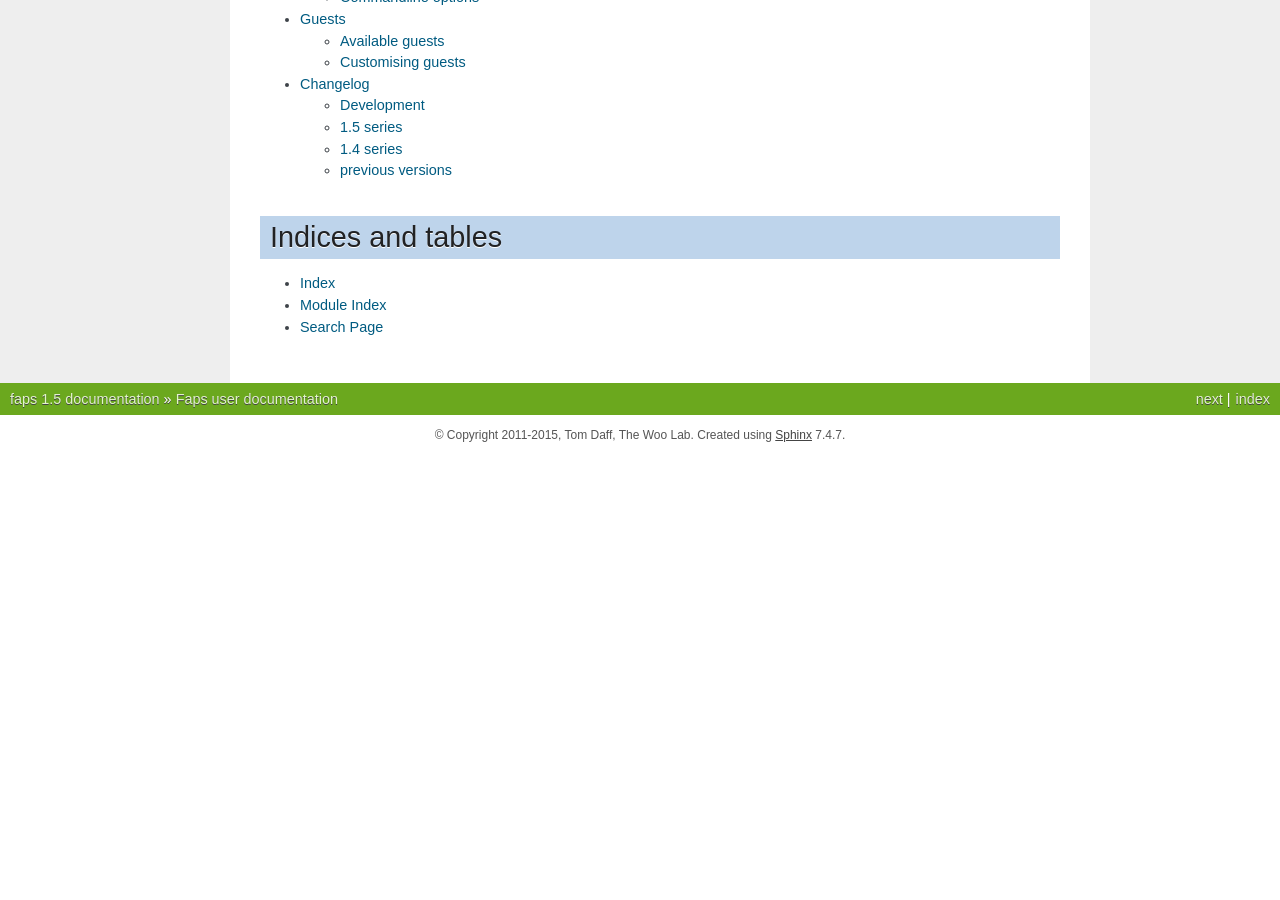
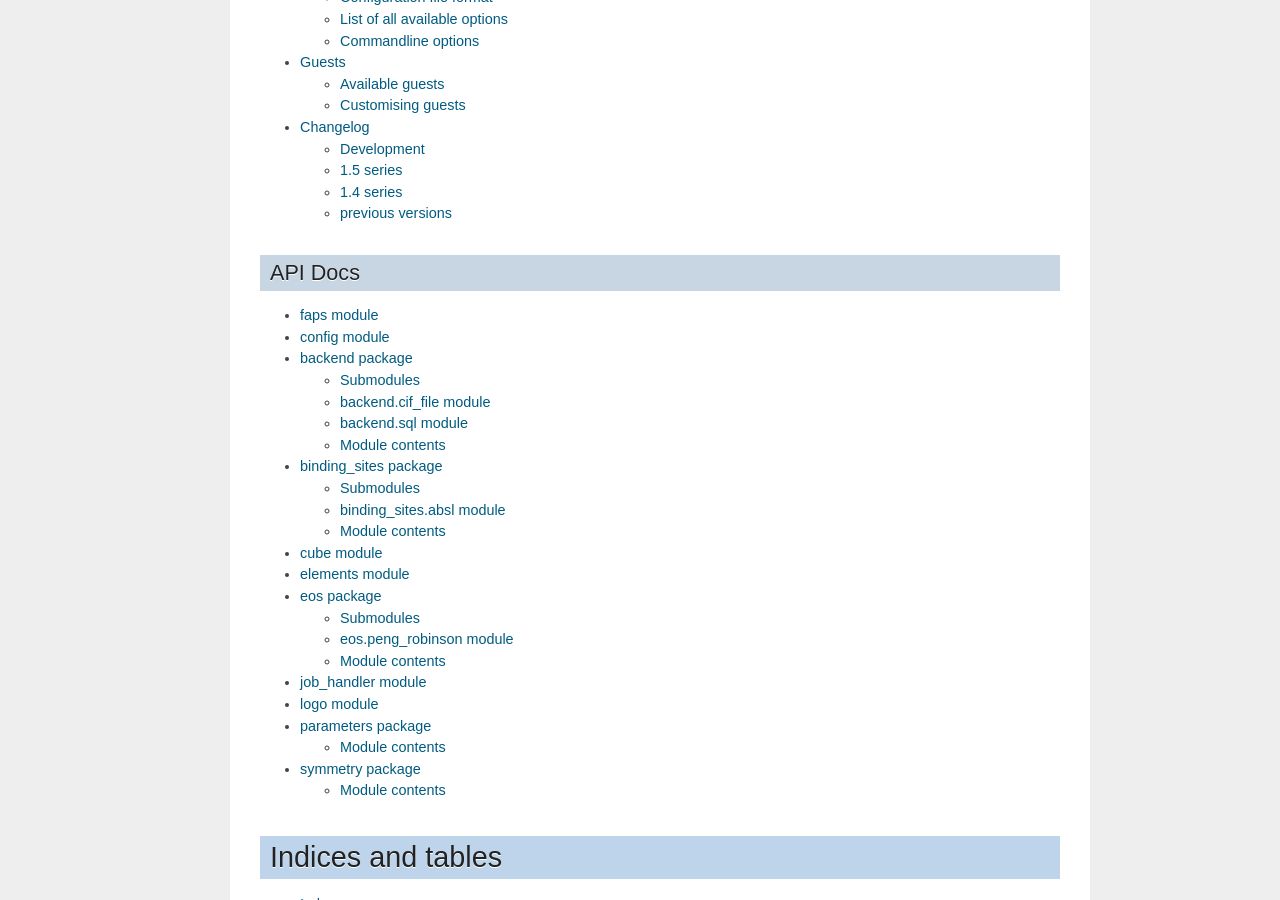
Before and after one commit to tdaff/automation, a Sphinx documentation site: the page built from docs/index.rst, in a window 1280 px wide and 900 px high, scrolled down 1023 px. Built offline with Sphinx 7.4.7, drawn with Linux system fonts in a browser that asks for light colours; formulas are drawn with MathJax 3; before the commit the page ends 1478 px from its top, so only the background shows below that; some of the changed text lies outside the part shown.

Commit message:
docs include api documentation

```diff
--- /dev/null
+++ b/docs/api/backend.rst
@@ -0,0 +1,30 @@
+backend package
+===============
+
+Submodules
+----------
+
+backend.cif_file module
+-----------------------
+
+.. automodule:: backend.cif_file
+    :members:
+    :undoc-members:
+    :show-inheritance:
+
+backend.sql module
+------------------
+
+.. automodule:: backend.sql
+    :members:
+    :undoc-members:
+    :show-inheritance:
+
+
+Module contents
+---------------
+
+.. automodule:: backend
+    :members:
+    :undoc-members:
+    :show-inheritance:
--- /dev/null
+++ b/docs/api/binding_sites.rst
@@ -0,0 +1,22 @@
+binding_sites package
+=====================
+
+Submodules
+----------
+
+binding_sites.absl module
+-------------------------
+
+.. automodule:: binding_sites.absl
+    :members:
+    :undoc-members:
+    :show-inheritance:
+
+
+Module contents
+---------------
+
+.. automodule:: binding_sites
+    :members:
+    :undoc-members:
+    :show-inheritance:
--- /dev/null
+++ b/docs/api/eos.rst
@@ -0,0 +1,22 @@
+eos package
+===========
+
+Submodules
+----------
+
+eos.peng_robinson module
+------------------------
+
+.. automodule:: eos.peng_robinson
+    :members:
+    :undoc-members:
+    :show-inheritance:
+
+
+Module contents
+---------------
+
+.. automodule:: eos
+    :members:
+    :undoc-members:
+    :show-inheritance:
--- /dev/null
+++ b/docs/api/parameters.rst
@@ -0,0 +1,10 @@
+parameters package
+==================
+
+Module contents
+---------------
+
+.. automodule:: parameters
+    :members:
+    :undoc-members:
+    :show-inheritance:
--- /dev/null
+++ b/docs/api/symmetry.rst
@@ -0,0 +1,10 @@
+symmetry package
+================
+
+Module contents
+---------------
+
+.. automodule:: symmetry
+    :members:
+    :undoc-members:
+    :show-inheritance:
--- a/docs/conf.py
+++ b/docs/conf.py
@@ -3,7 +3,8 @@
 # faps documentation build configuration file, created by
 # sphinx-quickstart on Wed Oct 05 15:42:12 2011.
 #
-# This file is execfile()d with the current directory set to its containing dir.
+# This file is execfile()d with the current directory set to its
+# containing dir.
 #
 # Note that not all possible configuration values are present in this
 # autogenerated file.
@@ -11,27 +12,41 @@
 # All configuration values have a default; values that are commented out
 # serve to show the default.
 
-import sys, os
+import sys
+import os
+import shlex
 
 # If extensions (or modules to document with autodoc) are in another directory,
 # add these directories to sys.path here. If the directory is relative to the
 # documentation root, use os.path.abspath to make it absolute, like shown here.
-#sys.path.insert(0, os.path.abspath('.'))
+sys.path.insert(0, os.path.abspath('..'))
 
-# -- General configuration -----------------------------------------------------
+# -- General configuration ------------------------------------------------
 
 # If your documentation needs a minimal Sphinx version, state it here.
 #needs_sphinx = '1.0'
 
-# Add any Sphinx extension module names here, as strings. They can be extensions
-# coming with Sphinx (named 'sphinx.ext.*') or your custom ones.
-extensions = ['sphinx.ext.autodoc', 'sphinx.ext.todo', 'sphinx.ext.pngmath',
-              'sphinxcontrib.bibtex']
+# Add any Sphinx extension module names here, as strings. They can be
+# extensions coming with Sphinx (named 'sphinx.ext.*') or your custom
+# ones.
+extensions = [
+    'sphinx.ext.autodoc',
+    'sphinx.ext.todo',
+    'sphinx.ext.pngmath',
+    'sphinxcontrib.bibtex',
+    'sphinx.ext.viewcode',
+    'numpydoc',
+    'sphinx.ext.autosummary',
+]
+
+numpydoc_show_class_members = False
 
 # Add any paths that contain templates here, relative to this directory.
 templates_path = ['_templates']
 
-# The suffix of source filenames.
+# The suffix(es) of source filenames.
+# You can specify multiple suffix as a list of string:
+# source_suffix = ['.rst', '.md']
 source_suffix = '.rst'
 
 # The encoding of source files.
@@ -43,6 +58,7 @@
 # General information about the project.
 project = u'faps'
 copyright = u'2011-2015, Tom Daff, The Woo Lab'
+author = u'Tom Daff'
 
 # The version info for the project you're documenting, acts as replacement for
 # |version| and |release|, also used in various other places throughout the
@@ -55,7 +71,10 @@
 
 # The language for content autogenerated by Sphinx. Refer to documentation
 # for a list of supported languages.
-#language = None
+#
+# This is also used if you do content translation via gettext catalogs.
+# Usually you set "language" from the command line for these cases.
+language = 'en'
 
 # There are two options for replacing |today|: either, you set today to some
 # non-false value, then it is used:
@@ -67,7 +86,8 @@
 # directories to ignore when looking for source files.
 exclude_patterns = ['_build']
 
-# The reST default role (used for this markup: `text`) to use for all documents.
+# The reST default role (used for this markup: `text`) to use for all
+# documents.
 #default_role = None
 
 # If true, '()' will be appended to :func: etc. cross-reference text.
@@ -87,8 +107,14 @@
 # A list of ignored prefixes for module index sorting.
 #modindex_common_prefix = []
 
+# If true, keep warnings as "system message" paragraphs in the built documents.
+#keep_warnings = False
 
-# -- Options for HTML output ---------------------------------------------------
+# If true, `todo` and `todoList` produce output, else they produce nothing.
+todo_include_todos = True
+
+
+# -- Options for HTML output ----------------------------------------------
 
 # The theme to use for HTML and HTML Help pages.  See the documentation for
 # a list of builtin themes.
@@ -122,6 +148,11 @@
 # relative to this directory. They are copied after the builtin static files,
 # so a file named "default.css" will overwrite the builtin "default.css".
 html_static_path = ['_static']
+
+# Add any extra paths that contain custom files (such as robots.txt or
+# .htaccess) here, relative to this directory. These files are copied
+# directly to the root of the documentation.
+#html_extra_path = []
 
 # If not '', a 'Last updated on:' timestamp is inserted at every page bottom,
 # using the given strftime format.
@@ -164,22 +195,44 @@
 # This is the file name suffix for HTML files (e.g. ".xhtml").
 #html_file_suffix = None
 
+# Language to be used for generating the HTML full-text search index.
+# Sphinx supports the following languages:
+#   'da', 'de', 'en', 'es', 'fi', 'fr', 'hu', 'it', 'ja'
+#   'nl', 'no', 'pt', 'ro', 'ru', 'sv', 'tr'
+#html_search_language = 'en'
+
+# A dictionary with options for the search language support, empty by default.
+# Now only 'ja' uses this config value
+#html_search_options = {'type': 'default'}
+
+# The name of a javascript file (relative to the configuration directory) that
+# implements a search results scorer. If empty, the default will be used.
+#html_search_scorer = 'scorer.js'
+
 # Output file base name for HTML help builder.
-htmlhelp_basename = 'fapsdoc'
+htmlhelp_basename = 'fapsdocdoc'
 
+# -- Options for LaTeX output ---------------------------------------------
 
-# -- Options for LaTeX output --------------------------------------------------
-
-# The paper size ('letter' or 'a4').
-#latex_paper_size = 'letter'
+latex_elements = {
+# The paper size ('letterpaper' or 'a4paper').
+#'papersize': 'letterpaper',
 
 # The font size ('10pt', '11pt' or '12pt').
-#latex_font_size = '10pt'
+#'pointsize': '10pt',
+
+# Additional stuff for the LaTeX preamble.
+#'preamble': '',
+
+# Latex figure (float) alignment
+#'figure_align': 'htbp',
+}
 
 # Grouping the document tree into LaTeX files. List of tuples
-# (source start file, target name, title, author, documentclass [howto/manual]).
+# (source start file, target name, title,
+#  author, documentclass [howto, manual, or own class]).
 latex_documents = [
-  ('index', 'faps.tex', u'faps Documentation',
+  (master_doc, 'faps.tex', u'faps Documentation',
    u'Tom Daff', 'manual'),
 ]
 
@@ -197,9 +250,6 @@
 # If true, show URL addresses after external links.
 #latex_show_urls = False
 
-# Additional stuff for the LaTeX preamble.
-#latex_preamble = ''
-
 # Documents to append as an appendix to all manuals.
 #latex_appendices = []
 
@@ -207,15 +257,113 @@
 #latex_domain_indices = True
 
 
-# -- Options for manual page output --------------------------------------------
+# -- Options for manual page output ---------------------------------------
 
 # One entry per manual page. List of tuples
 # (source start file, name, description, authors, manual section).
 man_pages = [
-    ('index', 'faps', u'faps Documentation',
-     [u'Tom Daff'], 1)
+    (master_doc, 'faps', u'faps Documentation',
+     [author], 1)
 ]
 
-# Make the options include
+# If true, show URL addresses after external links.
+#man_show_urls = False
+
+
+# -- Options for Texinfo output -------------------------------------------
+
+# Grouping the document tree into Texinfo files. List of tuples
+# (source start file, target name, title, author,
+#  dir menu entry, description, category)
+texinfo_documents = [
+  (master_doc, 'fapsapidoc', u'faps apidoc Documentation',
+   author, 'fapsapidoc', 'One line description of project.',
+   'Miscellaneous'),
+]
+
+# Documents to append as an appendix to all manuals.
+#texinfo_appendices = []
+
+# If false, no module index is generated.
+#texinfo_domain_indices = True
+
+# How to display URL addresses: 'footnote', 'no', or 'inline'.
+#texinfo_show_urls = 'footnote'
+
+# If true, do not generate a @detailmenu in the "Top" node's menu.
+#texinfo_no_detailmenu = False
+
+
+# -- Options for Epub output ----------------------------------------------
+
+# Bibliographic Dublin Core info.
+epub_title = project
+epub_author = author
+epub_publisher = author
+epub_copyright = copyright
+
+# The basename for the epub file. It defaults to the project name.
+#epub_basename = project
+
+# The HTML theme for the epub output. Since the default themes are not optimized
+# for small screen space, using the same theme for HTML and epub output is
+# usually not wise. This defaults to 'epub', a theme designed to save visual
+# space.
+#epub_theme = 'epub'
+
+# The language of the text. It defaults to the language option
+# or 'en' if the language is not set.
+#epub_language = ''
+
+# The scheme of the identifier. Typical schemes are ISBN or URL.
+#epub_scheme = ''
+
+# The unique identifier of the text. This can be a ISBN number
+# or the project homepage.
+#epub_identifier = ''
+
+# A unique identification for the text.
+#epub_uid = ''
+
+# A tuple containing the cover image and cover page html template filenames.
+#epub_cover = ()
+
+# A sequence of (type, uri, title) tuples for the guide element of content.opf.
+#epub_guide = ()
+
+# HTML files that should be inserted before the pages created by sphinx.
+# The format is a list of tuples containing the path and title.
+#epub_pre_files = []
+
+# HTML files shat should be inserted after the pages created by sphinx.
+# The format is a list of tuples containing the path and title.
+#epub_post_files = []
+
+# A list of files that should not be packed into the epub file.
+epub_exclude_files = ['search.html']
+
+# The depth of the table of contents in toc.ncx.
+#epub_tocdepth = 3
+
+# Allow duplicate toc entries.
+#epub_tocdup = True
+
+# Choose between 'default' and 'includehidden'.
+#epub_tocscope = 'default'
+
+# Fix unsupported image types using the Pillow.
+#epub_fix_images = False
+
+# Scale large images.
+#epub_max_image_width = 0
+
+# How to display URL addresses: 'footnote', 'no', or 'inline'.
+#epub_show_urls = 'inline'
+
+# If false, no index is generated.
+#epub_use_index = True
+
+# We generate the options.inc on the fly from the deafults.ini.
+# Make the options include every time this file is run.
 import subprocess
 subprocess.Popen(['python', 'defaults_to_rst.py'])
--- a/docs/index.rst
+++ b/docs/index.rst
@@ -26,6 +26,28 @@
    guests
    changes
 
+
+.. _api-docs:
+
+--------
+API Docs
+--------
+
+.. toctree::
+   :maxdepth: 2
+
+   api/faps
+   api/config
+   api/backend
+   api/binding_sites
+   api/cube
+   api/elements
+   api/eos
+   api/job_handler
+   api/logo
+   api/parameters
+   api/symmetry
+
 ==================
 Indices and tables
 ==================
--- a/docs/modules.rst
+++ b/docs/modules.rst
@@ -1,3 +1,5 @@
+.. _modules:
+
 =================
 Available Modules
 =================
--- a/docs/options.rst
+++ b/docs/options.rst
@@ -1,3 +1,5 @@
+.. _options:
+
 =======
 Options
 =======
```
Also changed, not shown: README.rst (+36 -13 lines), docs/api/config.rst (added, +7 -0 lines), docs/api/cube.rst (added, +7 -0 lines), docs/api/elements.rst (added, +7 -0 lines), docs/api/faps.rst (added, +7 -0 lines), docs/api/job_handler.rst (added, +7 -0 lines), docs/api/logo.rst (added, +7 -0 lines), docs/installation.rst (+17 -0 lines), docs/quickstart.rst (+14 -0 lines), 2 other files.
